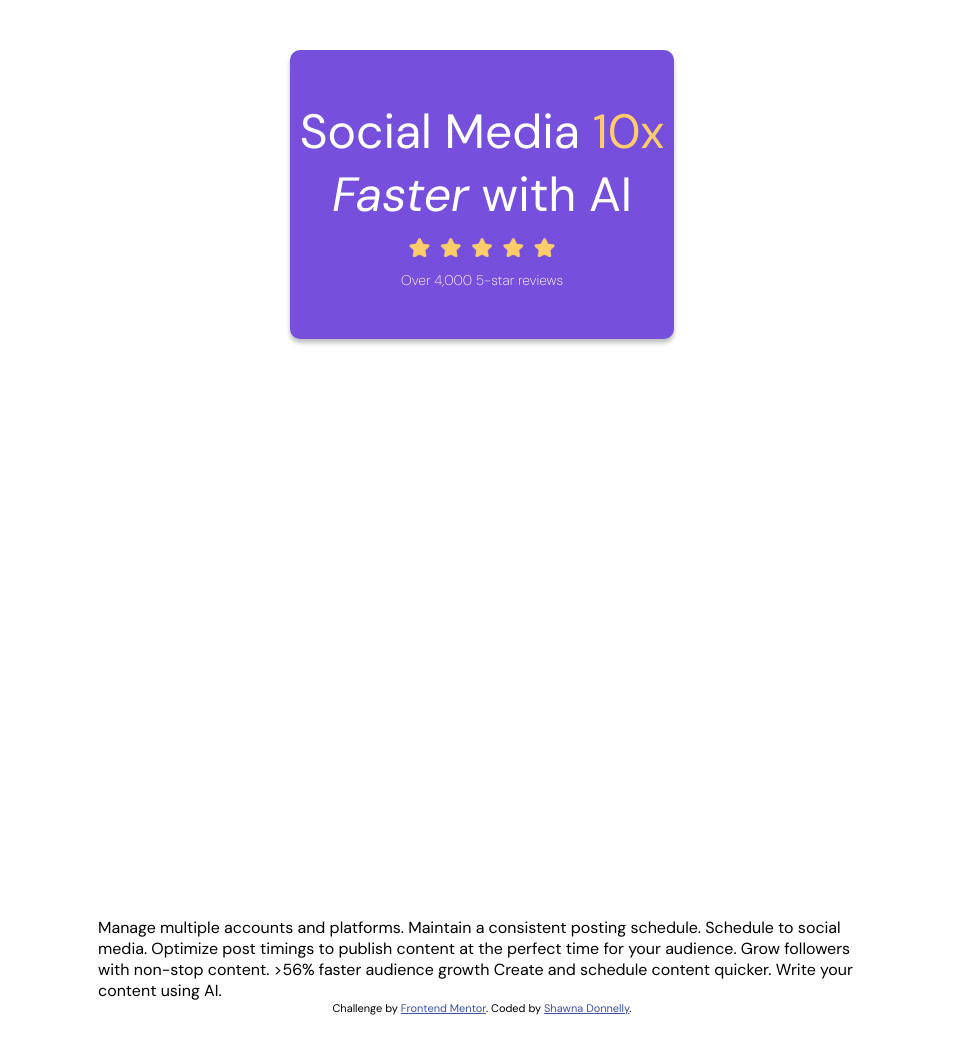
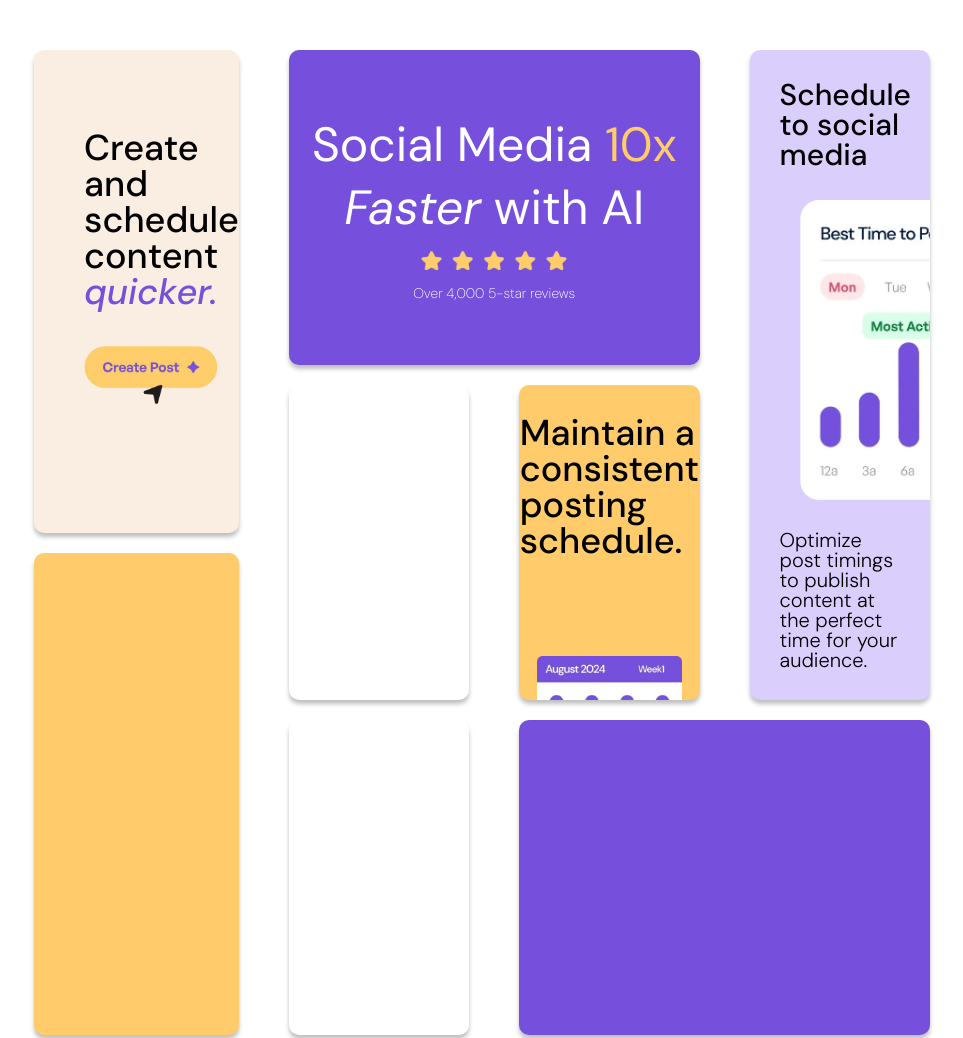
Before and after one commit to shawna-donnelly/bento-grid-main, a plain HTML site: page index.html in a window 1280 px wide. Shown: the top 1038 px of the page, without its empty margins (158-1121 px from the left). Drawn offline with Linux system fonts and the light colour scheme.

Commit message:
add more tile

```diff
--- a/index.html
+++ b/index.html
@@ -17,7 +17,14 @@
   </head>
   <body>
     <div class="parent">
-      <div class="div1"></div>
+      <div class="div1">
+        <p>Create and schedule content <i>quicker.</i></p>
+        <img
+          class="create-post"
+          src="/assets/images/illustration-create-post.webp"
+          alt="Create Post image"
+        />
+      </div>
       <div class="div2"></div>
       <div class="div3">
         <p>Social Media <span class="yellow">10x</span></p>
@@ -31,17 +38,29 @@
         <p class="review-text">Over 4,000 5-star reviews</p>
       </div>
       <div class="div4"></div>
-      <div class="div5"></div>
-      <div class="div6"></div>
+      <div class="div5">
+        <p>Maintain a consistent posting schedule.</p>
+        <img
+          class="schedule-post"
+          src="/assets/images/illustration-consistent-schedule.webp"
+          alt="Schedule Post image"
+        />
+      </div>
+      <div class="div6">
+        <p>Schedule to social media</p>
+        <img
+          class="schedule-social-media"
+          src="/assets/images/illustration-schedule-posts.webp"
+          alt="Schedule Post image"
+        />
+        <p class="optimize">
+          Optimize post timings to publish content at the perfect time for your
+          audience.
+        </p>
+      </div>
       <div class="div7"></div>
       <div class="div8"></div>
     </div>
-
-    Manage multiple accounts and platforms. Maintain a consistent posting
-    schedule. Schedule to social media. Optimize post timings to publish content
-    at the perfect time for your audience. Grow followers with non-stop content.
-    >56% faster audience growth Create and schedule content quicker. Write your
-    content using AI.
 
     <div class="attribution">
       Challenge by
--- a/styles.css
+++ b/styles.css
@@ -2,7 +2,7 @@
 
 body {
   font-family: "DM Sans", sans-serif;
-  width: 60vw;
+  width: 70vw;
   margin: 50px auto;
 }
 
@@ -18,6 +18,7 @@ body {
 .attribution {
   font-size: 11px;
   text-align: center;
+  margin: 10px 0;
 }
 .attribution a {
   color: hsl(228, 45%, 44%);
@@ -41,14 +42,50 @@ p {
   display: grid;
   grid-template-columns: repeat(4, 1fr);
   grid-template-rows: repeat(6, 1fr);
-  grid-column-gap: 0px;
-  grid-row-gap: 0px;
+  grid-column-gap: 50px;
+  grid-row-gap: 20px;
+  box-shadow: none;
+}
+
+.parent > div {
+  cursor: pointer;
+  box-shadow: 0px 4px 4px rgba(0, 0, 0, 0.25);
+  border-radius: 10px;
+  transition: box-shadow 0.3s ease, transform 0.3s ease;
+
+  &:hover {
+    box-shadow: 0px 4px 4px rgba(0, 0, 0, 0.5);
+    transform: scale(1.02);
+  }
 }
 
 .div1 {
+  display: flex;
+  flex-direction: column;
   grid-area: 1 / 1 / 4 / 2;
+  background: var(--yellow-100);
+  color: var(--black);
 }
+.div1 p {
+  font-size: 36px;
+  font-weight: 500;
+  line-height: 1;
+  margin-top: 80px;
+  margin-left: 50px;
+}
+
+.div1 p i {
+  color: var(--purple-500);
+}
+
+.create-post {
+  margin-left: 50px;
+  display: flex;
+  width: 65%;
+}
+
 .div2 {
+  background: var(--yellow-500);
   grid-area: 4 / 1 / 7 / 2;
 }
 .div3 {
@@ -59,8 +96,7 @@ p {
   grid-area: 1 / 2 / 3 / 4;
   background-color: var(--purple-500);
   color: var(--white);
-  box-shadow: 0px 4px 4px rgba(0, 0, 0, 0.25);
-  border-radius: 10px;
+
   padding: 50px 0;
 }
 
@@ -76,15 +112,64 @@ p {
 }
 
 .div4 {
+  background: var(--white);
   grid-area: 3 / 2 / 5 / 3;
 }
 .div5 {
+  position: relative;
+  display: flex;
+  flex-direction: column;
+  background: var(--yellow-500);
   grid-area: 3 / 3 / 5 / 4;
+  align-items: center;
+  overflow: hidden;
 }
+
+.div5 p {
+  font-size: 36px;
+  font-weight: 500;
+  line-height: 1;
+  margin: 30px;
+}
+
+.schedule-post {
+  width: 80%;
+  align-self: center;
+  position: absolute;
+  bottom: -65px;
+}
+
 .div6 {
+  display: flex;
+  position: relative;
+  flex-direction: column;
+  background: var(--purple-100);
   grid-area: 1 / 4 / 5 / 5;
+  overflow: hidden;
+  display: inline-block; /* Keeps the image in flow */
 }
+
+.div6 p {
+  font-size: 30px;
+  font-weight: 500;
+  line-height: 1;
+  margin: 30px;
+}
+
+.schedule-social-media {
+  margin-left: 50px;
+  height: 300px;
+  object-fit: cover;
+  display: block; /* Ensures consistent block-like behavior */
+}
+
+.div6 .optimize {
+  font-size: 20px;
+  font-weight: 300;
+}
+
 .div7 {
+  background: var(--purple-500);
   grid-area: 5 / 3 / 7 / 5;
 }
 .div8 {
```
